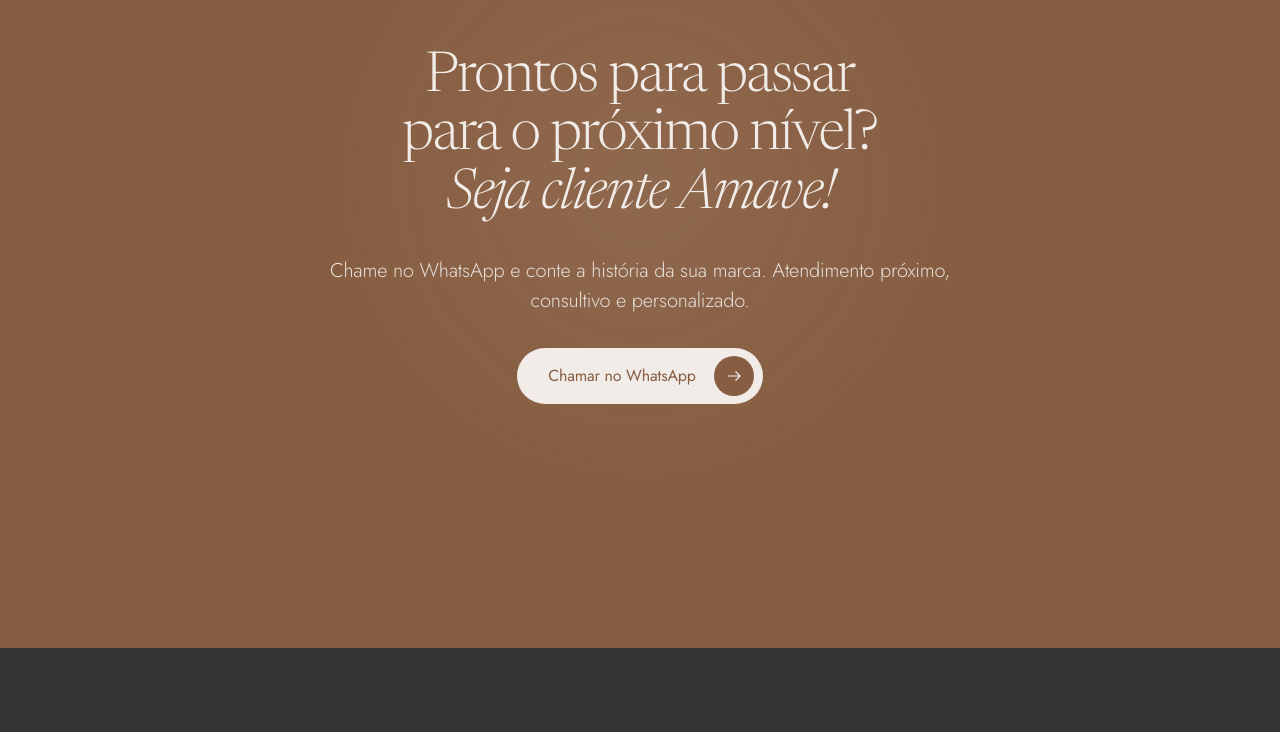
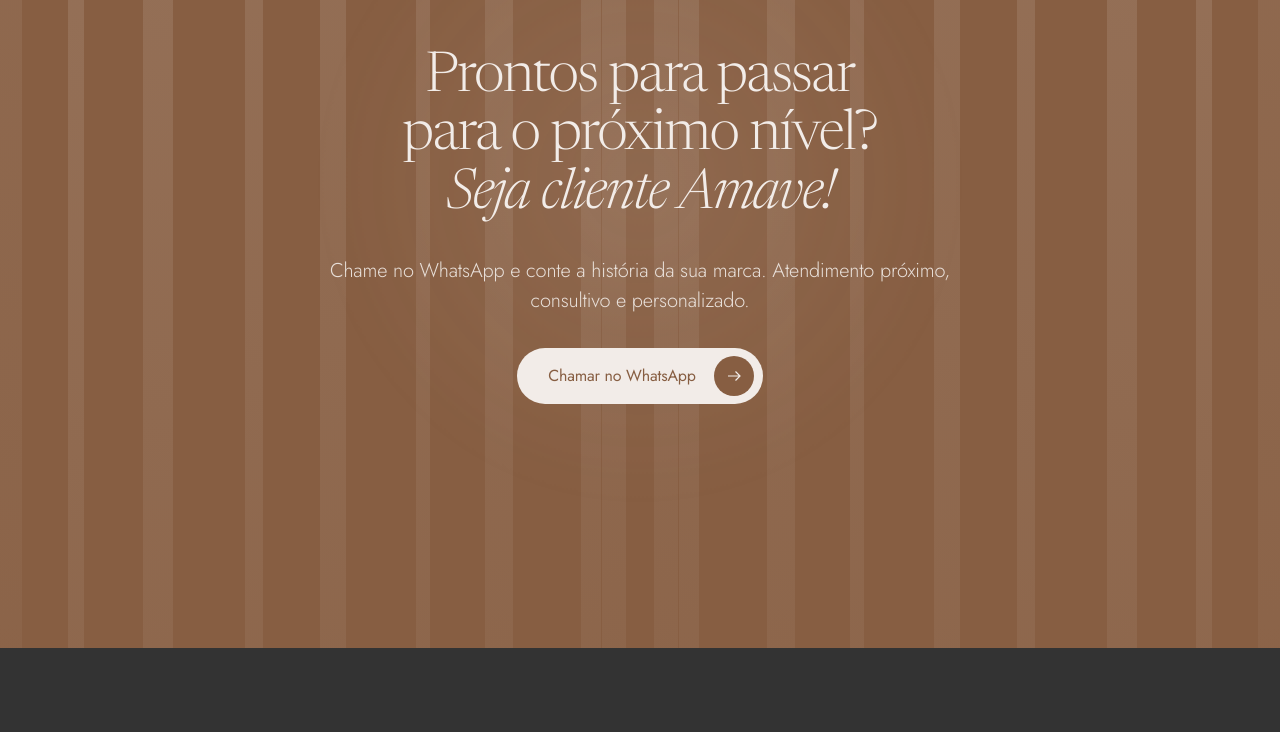
Before and after one commit to facilitastudio/amave-lp, a plain HTML site: page index.html in a window 1280 px wide. Shown: the part 8415-9147 px from the top of the page. Drawn offline with Linux system fonts and the light colour scheme.

Commit message:
Listras de fundo na seção final, como no hero
Co-Authored-By: Claude Sonnet 5.5 <noreply@anthropic.com>
Claude-Session: https://claude.ai/code/session_01XFNBuVRWGpKD3sjfsKmPVR

```diff
--- a/index.html
+++ b/index.html
@@ -170,6 +170,10 @@ a{color:inherit;text-decoration:none}
 
 /* cta final */
 .cta{background:var(--marrom);color:var(--creme);padding:244px var(--pad);display:flex;flex-direction:column;align-items:center;text-align:center;position:relative;overflow:hidden}
+.cta>*{position:relative;z-index:1}.cta>.stripes--cta{position:absolute;z-index:0;inset:0}
+.cta .stripe{background:linear-gradient(180deg,rgba(242,236,232,.16),rgba(242,236,232,.07))}
+.cta .stripes--cta.rv{transform:none}.cta .stripes--cta.flip.rv{transform:scaleX(-1)}.cta .stripes--cta.in .stripe{transform:scaleY(1)}
+.cta>.cta__glow{position:absolute;z-index:0}
 .cta .label{color:var(--bege)}
 .cta h2{font-family:var(--serif);font-weight:300;font-size:clamp(44px,3.6vw + 10px,72px);letter-spacing:-.03em;line-height:1.04;margin:32px 0}
 .cta h2 em{font-style:italic}
@@ -395,6 +399,8 @@ h1,h2,h3,h4,summary{text-wrap:balance}p,li{text-wrap:pretty}</style>
 </section>
 
 <section class="cta">
+  <div class="stripes stripes--cta rv" aria-hidden="true"><span class="stripe" style="--x:0px;--w:22px;--xm:4.37%;--wm:14px;opacity:0.55;transition-delay:0.15s"></span><span class="stripe" style="--x:68px;--w:16px;--xm:16.99%;--wm:20px;opacity:0.92;transition-delay:0.22s"></span><span class="stripe" style="--x:143px;--w:30px;--xm:31.07%;--wm:12px;opacity:0.89;transition-delay:0.29s"></span><span class="stripe" style="--x:245px;--w:18px;--xm:47.57%;--wm:18px;opacity:0.86;transition-delay:0.36s"></span><span class="stripe" style="--x:320px;--w:26px;--xm:61.17%;--wm:14px;opacity:0.83;transition-delay:0.43s"></span><span class="stripe" style="--x:416px;--w:14px;--xm:75.24%;--wm:20px;opacity:0.8;transition-delay:0.50s"></span><span class="stripe" style="--x:485px;--w:28px;--xm:88.83%;--wm:16px;opacity:0.77;transition-delay:0.57s"></span><span class="stripe" style="--x:581px;--w:20px;--xm:-100px;--wm:0px;opacity:0.74;transition-delay:0.64s"></span><span class="stripe" style="--x:654px;--w:24px;--xm:-100px;--wm:0px;opacity:0.71;transition-delay:0.71s"></span></div>
+  <div class="stripes stripes--cta flip rv" aria-hidden="true"><span class="stripe" style="--x:0px;--w:22px;--xm:4.37%;--wm:14px;opacity:0.55;transition-delay:0.15s"></span><span class="stripe" style="--x:68px;--w:16px;--xm:16.99%;--wm:20px;opacity:0.92;transition-delay:0.22s"></span><span class="stripe" style="--x:143px;--w:30px;--xm:31.07%;--wm:12px;opacity:0.89;transition-delay:0.29s"></span><span class="stripe" style="--x:245px;--w:18px;--xm:47.57%;--wm:18px;opacity:0.86;transition-delay:0.36s"></span><span class="stripe" style="--x:320px;--w:26px;--xm:61.17%;--wm:14px;opacity:0.83;transition-delay:0.43s"></span><span class="stripe" style="--x:416px;--w:14px;--xm:75.24%;--wm:20px;opacity:0.8;transition-delay:0.50s"></span><span class="stripe" style="--x:485px;--w:28px;--xm:88.83%;--wm:16px;opacity:0.77;transition-delay:0.57s"></span><span class="stripe" style="--x:581px;--w:20px;--xm:-100px;--wm:0px;opacity:0.74;transition-delay:0.64s"></span><span class="stripe" style="--x:654px;--w:24px;--xm:-100px;--wm:0px;opacity:0.71;transition-delay:0.71s"></span></div>
   <div class="cta__glow"></div>
   <p class="label rv">Estúdio&nbsp;Amave</p>
   <h2 class="rv" style="--d:.1s">Prontos para passar<br>para o próximo nível?<br><em>Seja cliente Amave!</em></h2>
```
Also changed, not shown: src/index.src.html (+6 -0 lines).
